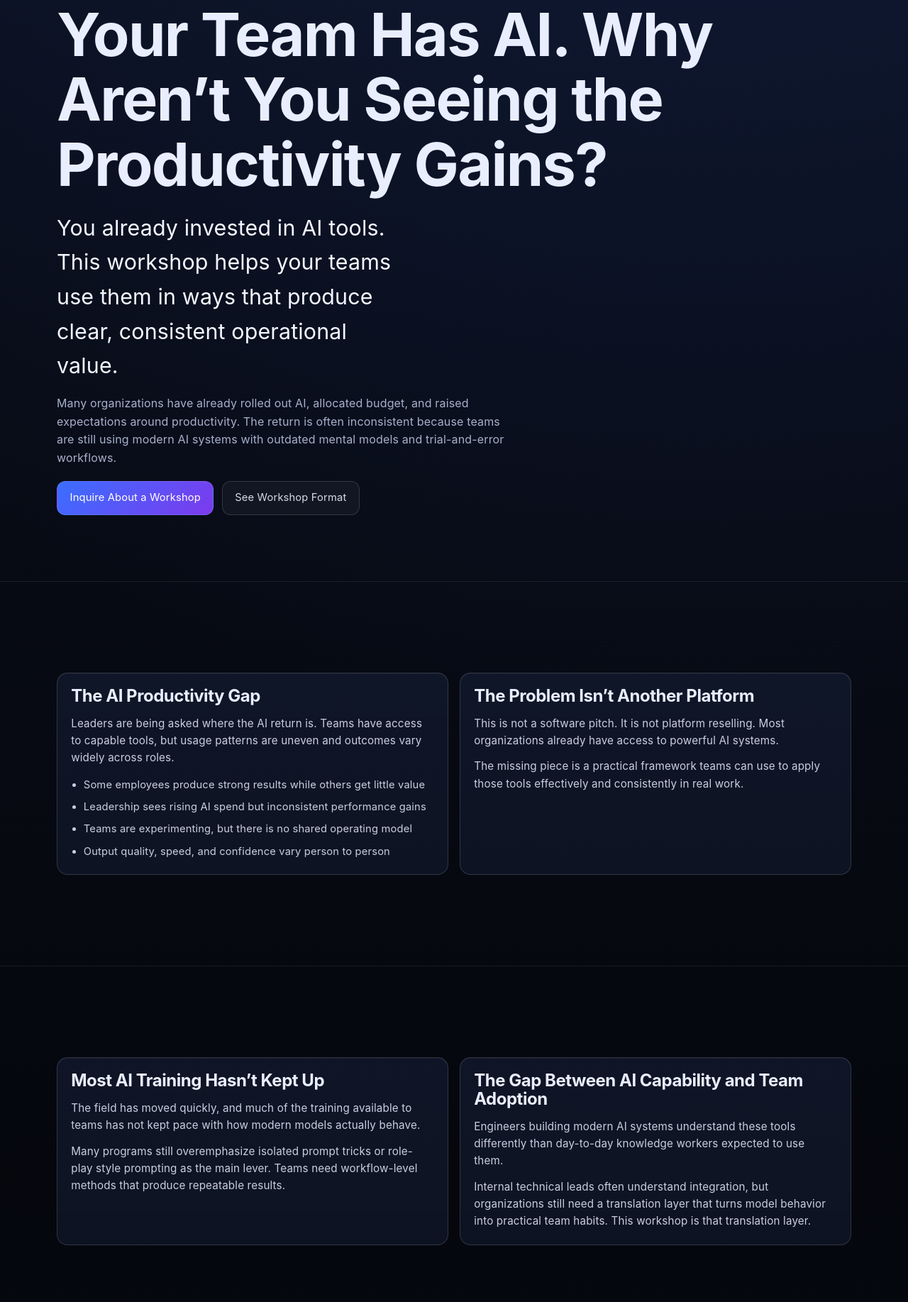
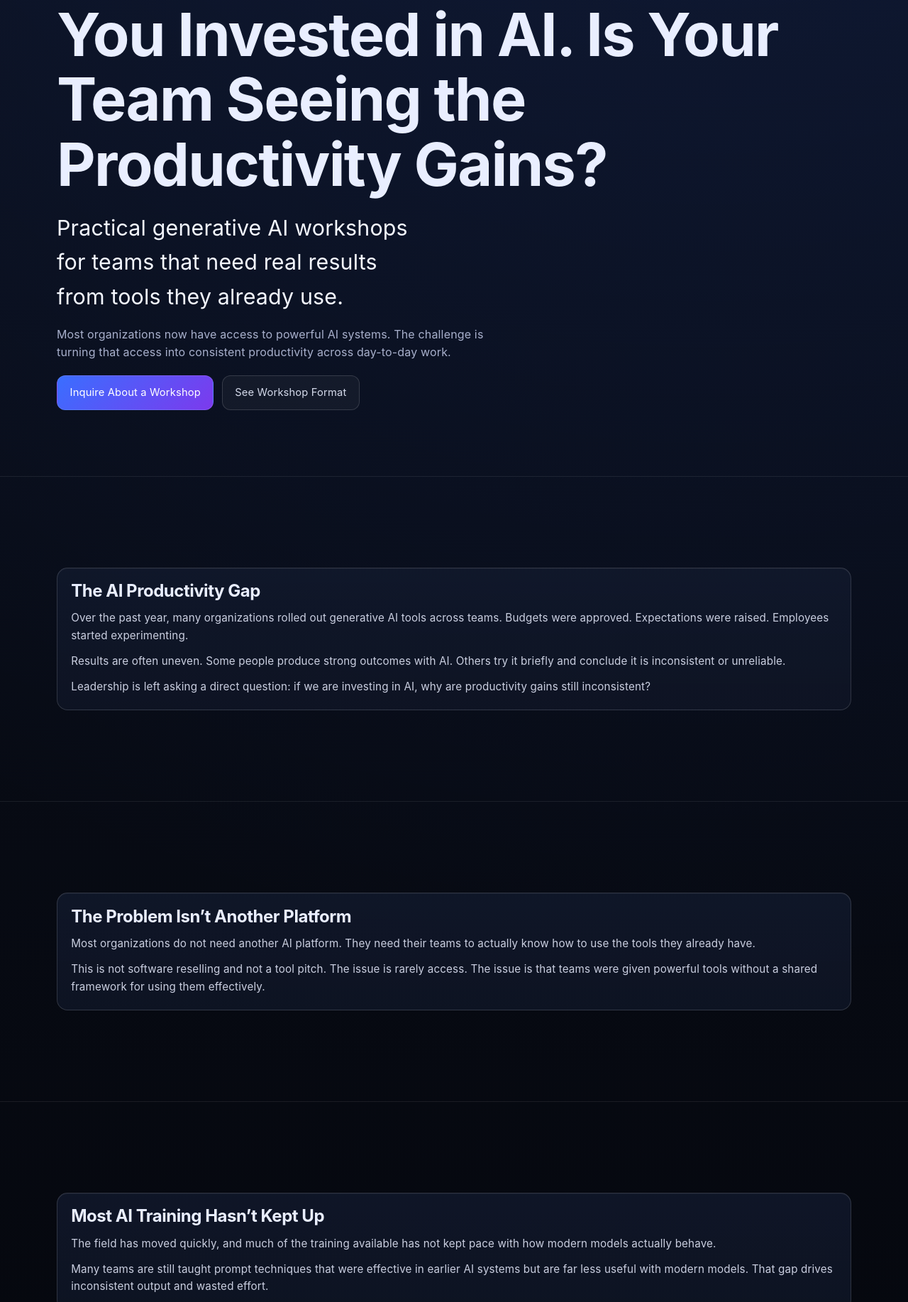
Before and after one commit to Austontatious/austontatious-dev, an Astro site: page /workshops in a window 1280 px wide. Shown: the part 201-2036 px from the top of the page at 71% size. Built offline with nearby package versions, Linux system fonts and the light colour scheme; Astro itself is replaced by a stand-in of ours.

Commit message:
Refactor workshops page to executive diagnosis narrative

```diff
--- a/src/pages/workshops.astro
+++ b/src/pages/workshops.astro
@@ -34,15 +34,13 @@ const WORKSHOP_DESCRIPTION =
 				<section class="section workshop-hero">
 					<div class="container section-inner">
 						<p class="eyebrow">Executive Workshop Offering</p>
-						<h1>Your Team Has AI. Why Aren’t You Seeing the Productivity Gains?</h1>
+						<h1>You Invested in AI. Is Your Team Seeing the Productivity Gains?</h1>
 						<p class="lead workshop-lead">
-							You already invested in AI tools. This workshop helps your teams use them in ways that produce
-							clear, consistent operational value.
+							Practical generative AI workshops for teams that need real results from tools they already use.
 						</p>
 						<p class="workshop-intro">
-							Many organizations have already rolled out AI, allocated budget, and raised expectations around
-							productivity. The return is often inconsistent because teams are still using modern AI systems
-							with outdated mental models and trial-and-error workflows.
+							Most organizations now have access to powerful AI systems. The challenge is turning that access
+							into consistent productivity across day-to-day work.
 						</p>
 						<div class="workshop-hero-actions">
 							<a class="button button-primary" href="mailto:auston.horras@gmail.com?subject=AI%20Workshop%20Inquiry">
@@ -54,59 +52,84 @@ const WORKSHOP_DESCRIPTION =
 				</section>
 
 				<section class="section">
-					<div class="container section-inner workshop-content">
+					<div class="container section-inner">
 						<article class="workshop-panel">
 							<h2>The AI Productivity Gap</h2>
 							<p>
-								Leaders are being asked where the AI return is. Teams have access to capable tools, but
-								usage patterns are uneven and outcomes vary widely across roles.
-							</p>
-							<ul>
-								<li>Some employees produce strong results while others get little value</li>
-								<li>Leadership sees rising AI spend but inconsistent performance gains</li>
-								<li>Teams are experimenting, but there is no shared operating model</li>
-								<li>Output quality, speed, and confidence vary person to person</li>
-							</ul>
-						</article>
-
-						<article class="workshop-panel">
-							<h2>The Problem Isn’t Another Platform</h2>
-							<p>
-								This is not a software pitch. It is not platform reselling. Most organizations already have
-								access to powerful AI systems.
+								Over the past year, many organizations rolled out generative AI tools across teams. Budgets were
+								approved. Expectations were raised. Employees started experimenting.
 							</p>
 							<p>
-								The missing piece is a practical framework teams can use to apply those tools effectively and
-								consistently in real work.
+								Results are often uneven. Some people produce strong outcomes with AI. Others try it briefly and
+								conclude it is inconsistent or unreliable.
+							</p>
+							<p>
+								Leadership is left asking a direct question: if we are investing in AI, why are productivity gains
+								still inconsistent?
 							</p>
 						</article>
 					</div>
 				</section>
 
 				<section class="section">
-					<div class="container section-inner workshop-content">
+					<div class="container section-inner">
+						<article class="workshop-panel">
+							<h2>The Problem Isn’t Another Platform</h2>
+							<p>
+								Most organizations do not need another AI platform. They need their teams to actually know how to
+								use the tools they already have.
+							</p>
+							<p>
+								This is not software reselling and not a tool pitch. The issue is rarely access. The issue is that
+								teams were given powerful tools without a shared framework for using them effectively.
+							</p>
+						</article>
+					</div>
+				</section>
+
+				<section class="section">
+					<div class="container section-inner">
 						<article class="workshop-panel">
 							<h2>Most AI Training Hasn’t Kept Up</h2>
 							<p>
-								The field has moved quickly, and much of the training available to teams has not kept pace
-								with how modern models actually behave.
+								The field has moved quickly, and much of the training available has not kept pace with how modern
+								models actually behave.
 							</p>
 							<p>
-								Many programs still overemphasize isolated prompt tricks or role-play style prompting as the
-								main lever. Teams need workflow-level methods that produce repeatable results.
+								Many teams are still taught prompt techniques that were effective in earlier AI systems but are far
+								less useful with modern models. That gap drives inconsistent output and wasted effort.
 							</p>
 						</article>
+					</div>
+				</section>
 
+				<section class="section">
+					<div class="container section-inner">
 						<article class="workshop-panel">
-							<h2>The Gap Between AI Capability and Team Adoption</h2>
+							<h2>The Gap Most Organizations Haven’t Solved Yet</h2>
 							<p>
-								Engineers building modern AI systems understand these tools differently than day-to-day
-								knowledge workers expected to use them.
+								There is a large gap between engineers building modern AI systems, technical teams integrating AI,
+								and employees expected to use these tools productively in daily workflows.
 							</p>
 							<p>
-								Internal technical leads often understand integration, but organizations still need a
-								translation layer that turns model behavior into practical team habits. This workshop is that
-								translation layer.
+								Very few organizations have a practical translation layer that turns model behavior into repeatable
+								work habits. That translation layer is where most productivity gains are unlocked.
+							</p>
+						</article>
+					</div>
+				</section>
+
+				<section class="section">
+					<div class="container section-inner">
+						<article class="workshop-panel">
+							<h2>What This Workshop Actually Does</h2>
+							<p>
+								This workshop closes that gap. Teams learn how modern AI systems behave and how to interact with
+								them in ways that produce reliable results.
+							</p>
+							<p>
+								The goal is not to impress participants with demos. The goal is practical methods that improve speed,
+								quality, and consistency in the workflows teams already use.
 							</p>
 						</article>
 					</div>
@@ -118,24 +141,22 @@ const WORKSHOP_DESCRIPTION =
 							<h2>What Your Team Walks Away With</h2>
 							<ul>
 								<li>A shared framework for using AI effectively across roles</li>
-								<li>More consistent quality and speed in AI-assisted output</li>
+								<li>More consistent output quality and confidence across the team</li>
 								<li>Better judgment about where AI is useful versus risky</li>
 								<li>Practical methods for scope, context, and constraint-driven prompting</li>
-								<li>Workflows teams can apply immediately in writing, analysis, planning, and operations</li>
+								<li>Workflows teams can apply immediately to writing, analysis, planning, and operations</li>
 							</ul>
 						</article>
 
 						<article class="workshop-panel">
 							<h2>Why This Perspective Is Different</h2>
 							<p>
-								Many workshops are delivered from outside implementation reality. This workshop is taught
-								from the perspective of someone who actually builds AI systems and intelligent-agent
-								workflows.
+								Many workshops are delivered as trend commentary. This workshop is taught from the perspective of
+								someone who builds AI systems and agent workflows in implementation reality.
 							</p>
 							<p>
-								The focus is translating how modern AI behaves into practical business usage, not trend
-								commentary. RN experience is also relevant for teams operating in regulated or
-								high-accountability environments.
+								The focus is translating model behavior into practical business use. RN experience is also useful for
+								healthcare and other regulated environments where reliability matters.
 							</p>
 						</article>
 					</div>
@@ -147,7 +168,7 @@ const WORKSHOP_DESCRIPTION =
 							<h2>Workshop Format</h2>
 							<ul>
 								<li>60-minute executive briefings</li>
-								<li>2–4 hour team workshops</li>
+								<li>2-4 hour team workshops</li>
 								<li>Customized sessions for technical, operational, or cross-functional teams</li>
 								<li>Available remotely or on-site</li>
 							</ul>
@@ -159,7 +180,7 @@ const WORKSHOP_DESCRIPTION =
 								<li>Turning inconsistent AI usage into a repeatable workflow</li>
 								<li>Converting rough ideas into structured plans or technical specifications</li>
 								<li>Comparing weak prompting habits with modern constraint-driven workflows</li>
-								<li>Using AI to critique and strengthen business documents</li>
+								<li>Using AI to critique, refine, and strengthen business documents</li>
 							</ul>
 						</article>
 					</div>
@@ -168,10 +189,10 @@ const WORKSHOP_DESCRIPTION =
 				<section class="section">
 					<div class="container section-inner">
 						<div class="workshop-cta">
-							<h2>Bring Real AI Productivity Into Daily Team Work</h2>
+							<h2>Bring This Workshop to Your Team</h2>
 							<p>
-								If your organization has already invested in AI tools but is not yet seeing the productivity
-								gains it expected, I can help your teams use these systems effectively in real workflows.
+								If your organization has already invested in AI tools but is not yet seeing the productivity gains
+								it expected, I can help your teams use these systems effectively in real workflows.
 							</p>
 							<div class="cta-actions">
 								<a class="button button-primary" href="mailto:auston.horras@gmail.com?subject=AI%20Workshop%20Inquiry">
```
